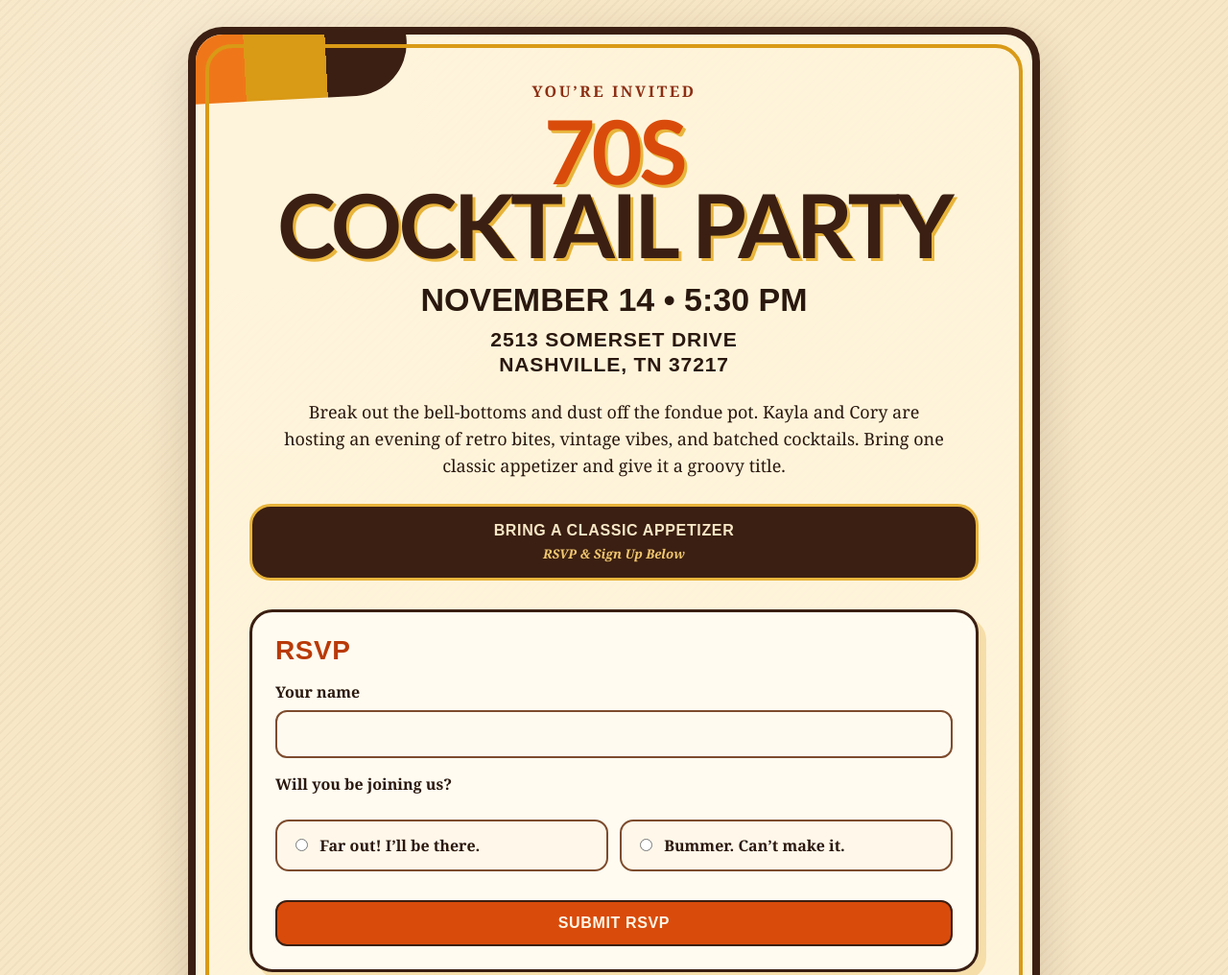
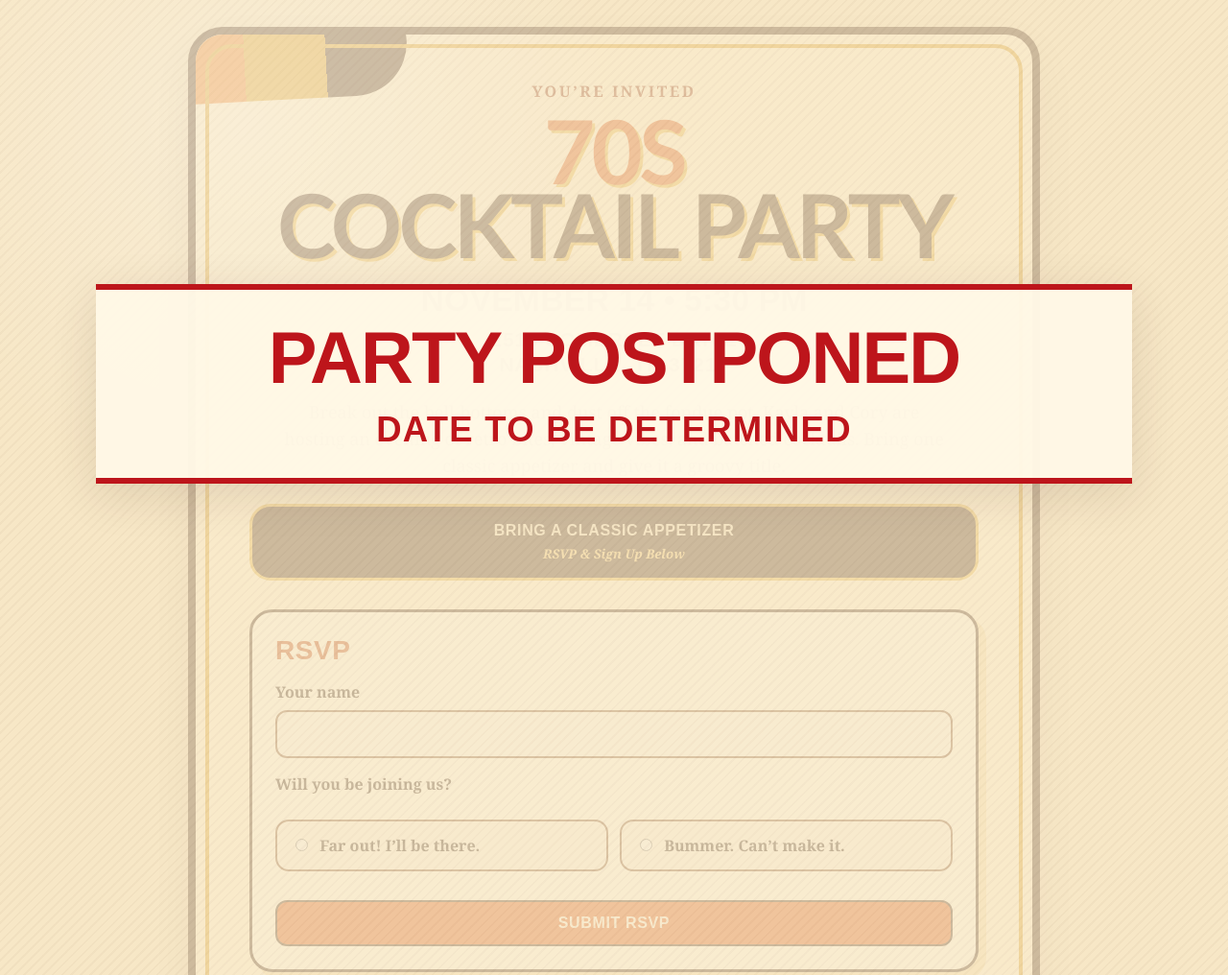
Before and after one commit to heckcory/70s-cocktail-party, a plain HTML site: page index.html in a window 1280 px wide. Shown: the top 1016 px of the page at 96% size. Drawn offline with Linux system fonts and the light colour scheme; no server answers.

Commit message:
Add prominent party postponement notice

```diff
--- a/index.html
+++ b/index.html
@@ -3,7 +3,7 @@
 <head>
   <meta charset="UTF-8" />
   <meta name="viewport" content="width=device-width, initial-scale=1.0" />
-  <title>70s Cocktail Party RSVP</title>
+  <title>PARTY POSTPONED - 70s Cocktail Party</title>
   <style>
     :root {
       --cream: #f7e7c6;
@@ -368,9 +368,35 @@
       font-weight: 700;
       cursor: pointer;
     }
+
+    /* Temporary postponement notice; remove this block and banner to restore. */
+    body > .wrap { opacity: .22; }
+    .postponement-overlay {
+      position: fixed; inset: 0; z-index: 10000;
+      display: flex; align-items: center; justify-content: center;
+      padding: 24px; pointer-events: none;
+    }
+    .postponement-notice {
+      width: min(100%, 1080px); margin: 0; padding: 30px 24px;
+      color: #bd151b; background: rgba(255,248,230,.96);
+      border-top: 6px solid currentColor; border-bottom: 6px solid currentColor;
+      box-shadow: 0 12px 45px rgba(59,31,18,.12);
+      font-family: Arial, Helvetica, sans-serif; font-weight: 900;
+      text-align: center; text-transform: uppercase;
+      font-size: clamp(32px, 6vw, 76px); line-height: 1.08;
+      letter-spacing: -.025em;
+    }
+    .postponement-notice span { display: block; margin-top: 14px; font-size: .48em; letter-spacing: .035em; }
+    @media(max-width: 480px) {
+      .postponement-overlay { padding: 16px; }
+      .postponement-notice { padding: 26px 12px; }
+    }
   </style>
 </head>
 <body>
+  <div class="postponement-overlay">
+    <div class="postponement-notice" role="status" aria-label="PARTY POSTPONED - DATE TO BE DETERMINED">PARTY POSTPONED<span>DATE TO BE DETERMINED</span></div>
+  </div>
   <div class="wrap">
     <section class="poster">
       <div class="inner">
```
